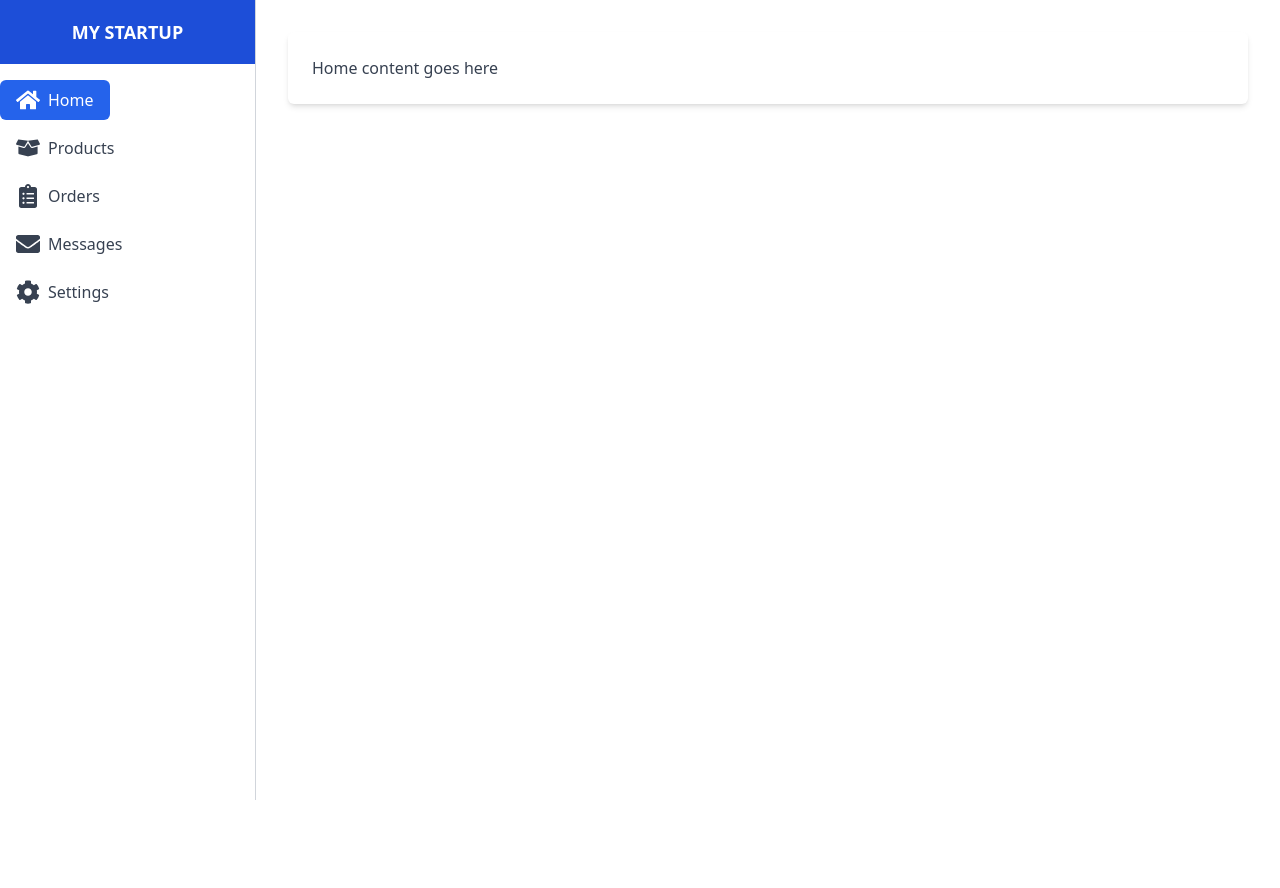
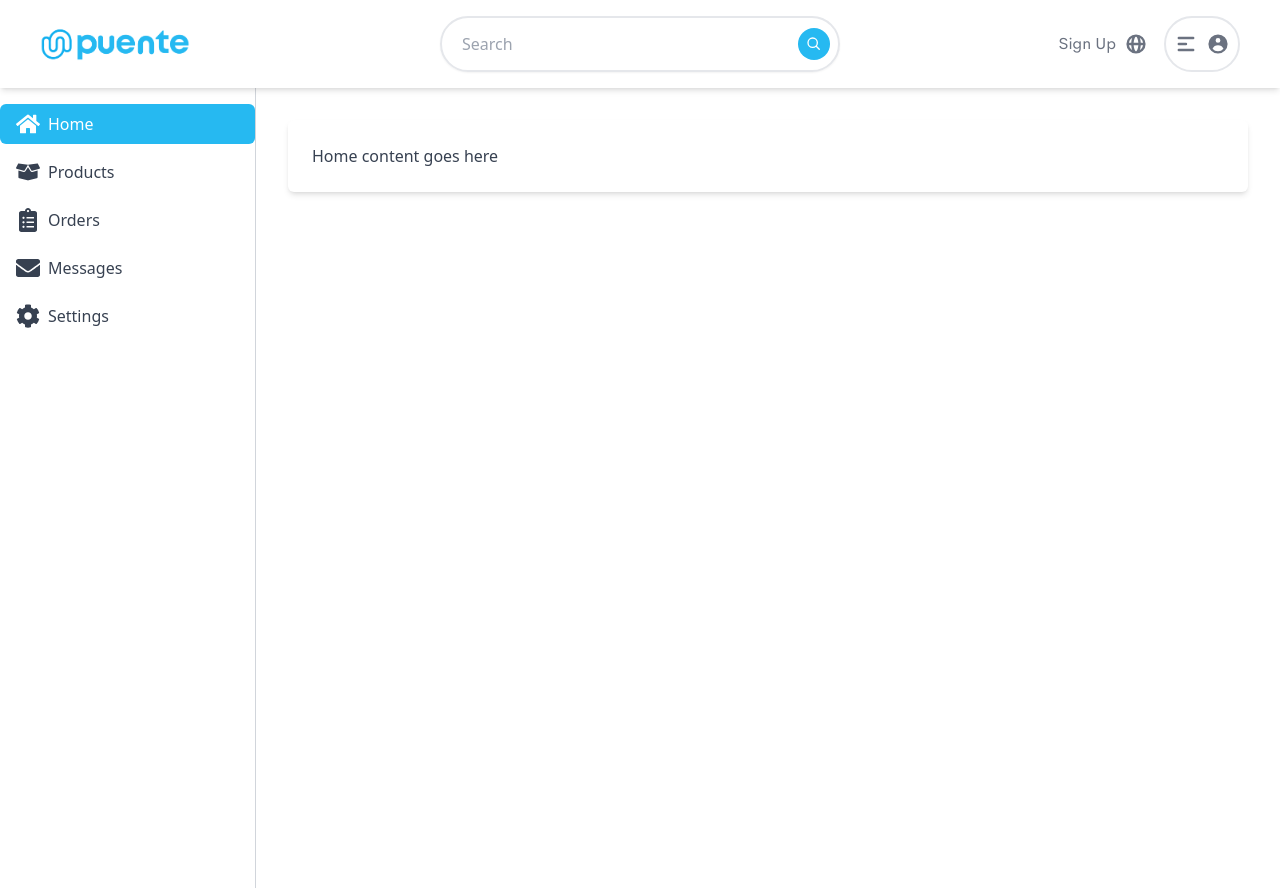
Before and after one commit to hamadawan/ali-project, a Next.js app: page /dashboard in a window 1280 px wide. Before the commit the page ends 800 px from the top, so only its background shows below. Built offline with nearby package versions, Linux system fonts and the light colour scheme; no server answers.

Commit message:
Change search in dashboard

```diff
--- a/components/Products/index.tsx
+++ b/components/Products/index.tsx
@@ -18,7 +18,7 @@ const Products = () => {
             <button
               onClick={() => setViewMode('card')}
               className={`px-4 py-2 mr-2 rounded-md ${
-                viewMode === 'card' ? 'bg-blue-600 text-white' : 'bg-gray-200'
+                viewMode === 'card' ? 'bg-[#26b9f1] text-white' : 'bg-gray-200'
               }`}
             >
               Card View
@@ -26,7 +26,7 @@ const Products = () => {
             <button
               onClick={() => setViewMode('table')}
               className={`px-4 py-2 rounded-md ${
-                viewMode === 'table' ? 'bg-blue-600 text-white' : 'bg-gray-200'
+                viewMode === 'table' ? 'bg-[#26b9f1] text-white' : 'bg-gray-200'
               }`}
             >
               Table View
@@ -34,7 +34,7 @@ const Products = () => {
           </div>
           <button
             onClick={() => setIsModalOpen(true)}
-            className="bg-blue-600 text-white px-6 py-2 rounded-md"
+            className="bg-[#26b9f1] text-white px-6 py-2 rounded-md"
           >
             Add Product
           </button>
--- a/pages/dashboard.tsx
+++ b/pages/dashboard.tsx
@@ -1,7 +1,12 @@
+import * as React from "react";
 import { useState } from 'react';
 import { FaHome, FaBoxOpen, FaClipboardList, FaEnvelope, FaCog } from 'react-icons/fa';
 import Products from "@/components/Products";
 import Orders from "@/components/Orders";
+import Image from "next/image";
+import logo from "@/public/logo-mid.png";
+import Header from "@/components/Header";
+
 
 type NavItem = {
   name: string;
@@ -45,22 +50,18 @@ const Dashboard = () => {
   };
 
   return (
+    <div>
+    <Header showSearch={false} />
     <div className="flex flex-col md:flex-row min-h-screen font-sans">
-      {/* Navigation Bar */}
       <div className="flex-shrink-0 w-full md:w-64 bg-white shadow-xl md:shadow-none border-b md:border-b-0 md:border-r border-gray-300">
         <nav className="flex flex-col h-full">
-          <div className="flex items-center justify-center h-16 bg-blue-700">
-            <a href="#" className="text-lg font-bold text-white uppercase">
-              My Startup
-            </a>
-          </div>
-          <div className="flex-grow mt-4">
+          <div className="w-full flex-grow mt-4">
             {navItems.map((item, index) => (
               <button
                 key={item.name}
                 className={`${
                   activeNavItemIndex === index
-                    ? 'bg-blue-600 text-white'
+                    ? 'w-full bg-[#26b9f1] text-white'
                     : 'text-gray-700 hover:text-gray-900'
                 } flex items-center px-4 py-2 mb-2 rounded-md transition-colors duration-300`}
                 onClick={() => handleNavItemOnClick(index)}
@@ -79,6 +80,7 @@ const Dashboard = () => {
         </div>
       </div>
     </div>
+    </div>
   );
 };
 
```
